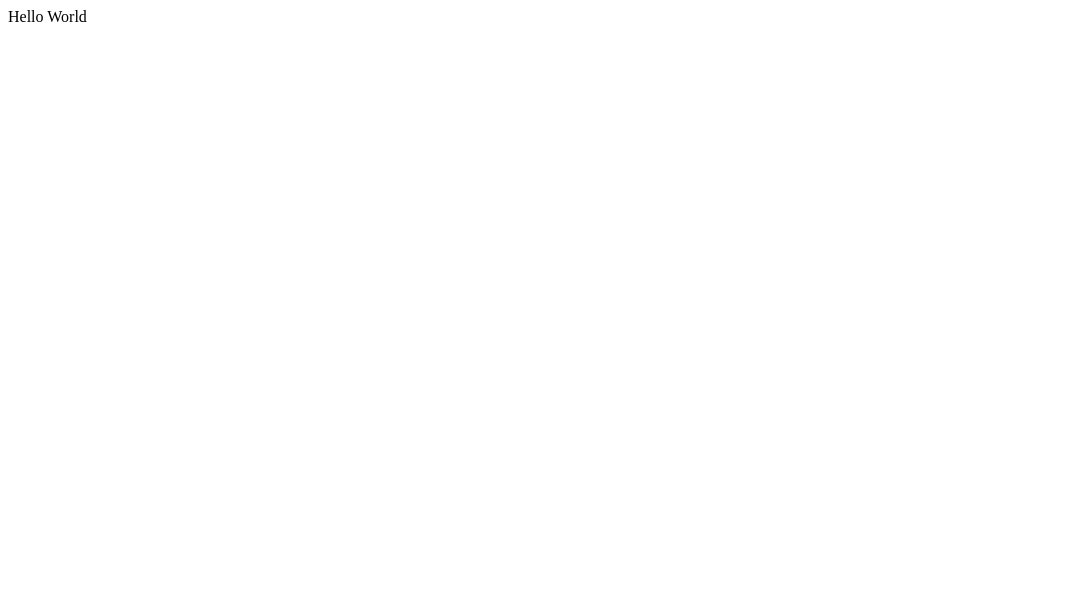
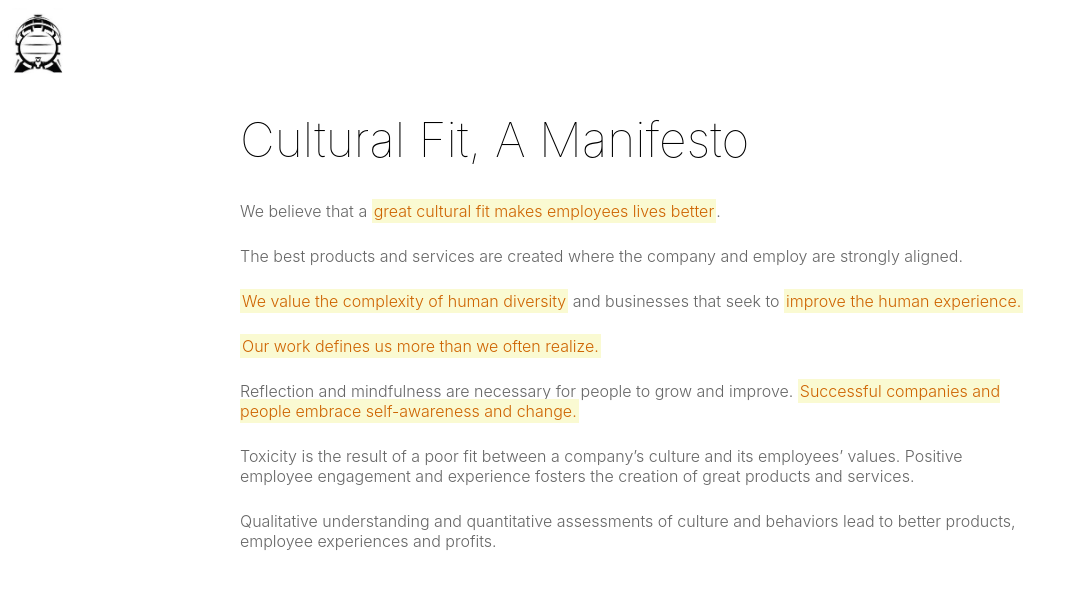
Before and after one commit to bourbon-co/bourbon-co.github.io, a plain HTML site: page index.html in a window 1280 px wide. Shown: the whole page, without its empty margins (0-1078 px from the left). Drawn offline with Linux system fonts and the light colour scheme.

Commit message:
Initial Page

```diff
--- a/index.html
+++ b/index.html
@@ -5,8 +5,99 @@
     <meta name="viewport" content="width=device-width, initial-scale=1.0" />
     <meta http-equiv="X-UA-Compatible" content="ie=edge" />
     <title>Cultural Fit Manifesto</title>
+    <!-- BLOCK__ELEM--Modifier -->
+    <style>
+      body {
+        font-family: -apple-system, BlinkMacSystemFont, 'Segoe UI', Roboto,
+          Oxygen, Ubuntu, Cantarell, 'Open Sans', 'Helvetica Neue', sans-serif;
+        font-weight: 300;
+        font-size: 16px;
+        color: #666;
+      }
+      h1 {
+        font-size: 48px;
+        font-weight: 100;
+        color: #000;
+      }
+      .main {
+        display: flex;
+        justify-content: center;
+      }
+      .main__content {
+        width: 75%;
+        max-width: 800px;
+      }
+      ul {
+        list-style-type: none;
+        padding-inline-start: 0;
+      }
+      li {
+        padding-bottom: 25px;
+      }
+      .highlight {
+        background-color: lightgoldenrodyellow;
+        padding: 2px;
+        display: inline;
+        color: #ce6300;
+      }
+      .logo {
+        width: 60px;
+        height: 70px;
+        background-size: 200px;
+        background-image: url("./images/B&CLogo.png");
+        background-position: -334px -355px;
+        /* border: 1px solid red; */
+      }
+    </style>
   </head>
   <body>
-    Hello World
+    <div class="header">
+      <div class="logo">
+      </div>
+    </div>
+    <div class="main">
+      <div class="main__content">
+        <h1>
+          Cultural Fit, A Manifesto
+        </h1>
+        <ul>
+          <li>
+            We believe that a
+            <span class="highlight"
+              >great cultural fit makes employees lives better</span
+            >.
+            <li>
+            The best products and services are created where the company and
+            employ are strongly aligned.
+            </li>
+          </li>
+          <li>
+            <span class="highlight"
+              >We value the complexity of human diversity</span
+            >
+            and businesses that seek to <span class="highlight">improve the human experience.</span>
+          </li>
+          <li>
+            <span class="highlight">Our work defines us more than we often realize.</span>
+          </li>
+          <li>
+            Reflection and mindfulness are necessary for people to grow and
+            improve. <span class="highlight">Successful companies and people embrace self-awareness and
+            change.</span>
+          </li>
+          <li>
+            Toxicity is the result of a poor fit between a company’s culture and
+            its employees’ values. Positive employee engagement and experience
+            fosters the creation of great products and services.
+          </li>
+          <li>
+            Qualitative understanding and quantitative assessments of culture
+            and behaviors lead to better products, employee experiences and
+            profits.
+          </li>
+        </ul>
+      </div>
+    </div>
+    <div class="footer"></div>
   </body>
 </html>
```
Also changed, not shown: images/B&CLogo.png (added).
